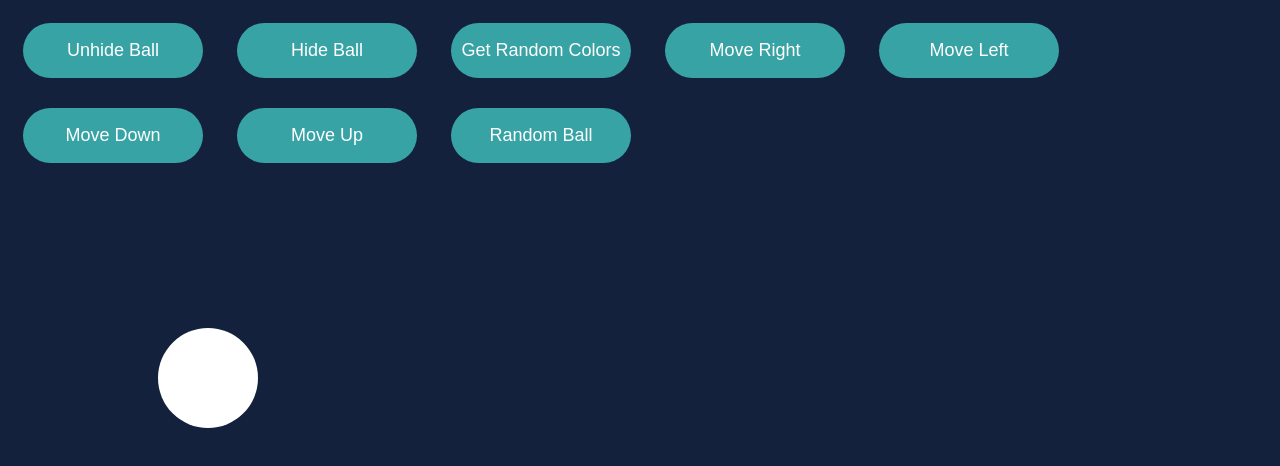
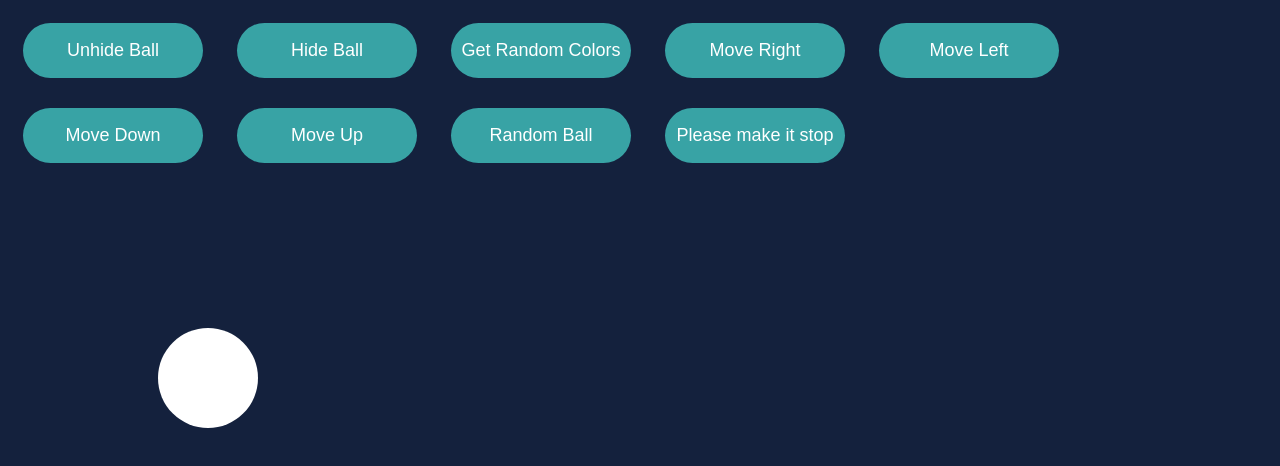
Before and after one commit to anthgrim/BonusBall, a plain HTML site: page index.html in a window 1280 px wide. Drawn offline with Linux system fonts and the light colour scheme.

Commit message:
Update index.html

```diff
--- a/index.html
+++ b/index.html
@@ -16,6 +16,7 @@
     <button id="moveDown">Move Down</button>
     <button id="moveUp">Move Up</button>
     <button id="setIntervalBtn">Random Ball</button>
+    <button id="stopInterval">Please make it stop</button>
 
     <div class="ball-container">
         <div id="ball" style="
```
